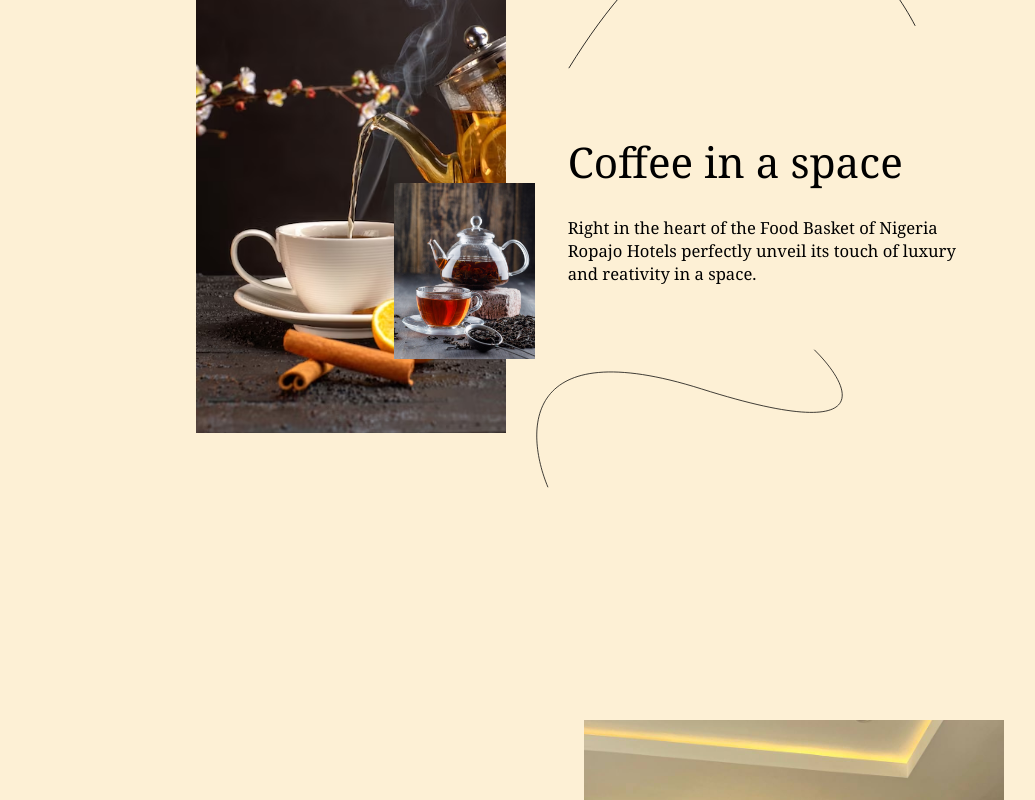
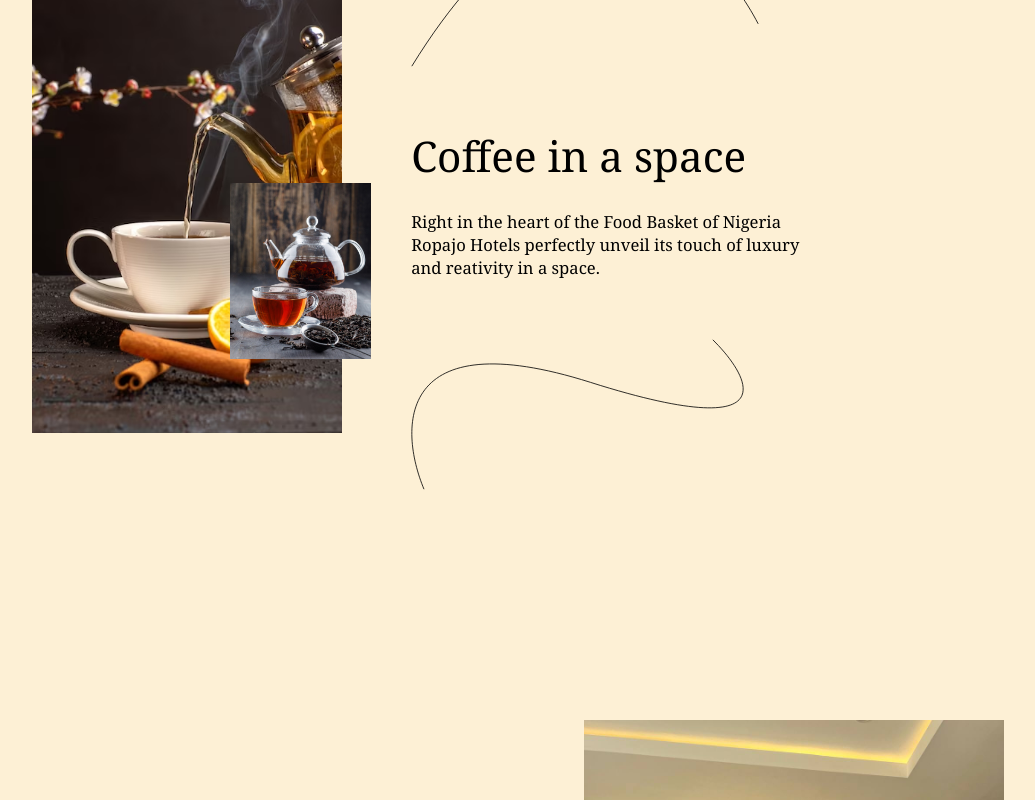
Before and after one commit to P-pro-Tech/Ropajo, a React (Create React App) app: page /#/ in a window 1280 px wide. Shown: the part 3480-4280 px from the top of the page, without its empty margins (129-1164 px from the left). Built offline with nearby package versions, Linux system fonts and the light colour scheme.

Commit message:
Revert "Merge branch 'peace'"
This reverts commit 4a9e3e7fa71d0477e21765f5f23266c0592018e2, reversing
changes made to f33f451c409468d5154bb14de4cb510720aec227.

```diff
--- a/src/Components/Coffee/Coffee.css
+++ b/src/Components/Coffee/Coffee.css
@@ -6,8 +6,7 @@
     flex-direction: row;
 }
 .img-area {
-    margin-left: 20.5vh;
-    width: 50%;
+    width: 40%;
     align-items: center;
     display: flex;
 }
@@ -69,15 +68,6 @@
 }
 .vector-2 {
     width: 26vw;
-    margin-left: -7vh;
-    width: 25.2vw;
-    /* margin-top: 13vh;
-    margin-left: 0; */
-}
-.vector-2 {
-    margin-left: -4vh;
-    width: 24vw;
-    /* margin-left: 0; */
 }
 
 @media screen and (min-width: 1000px) or (not (orientation: landscape)) {
```
